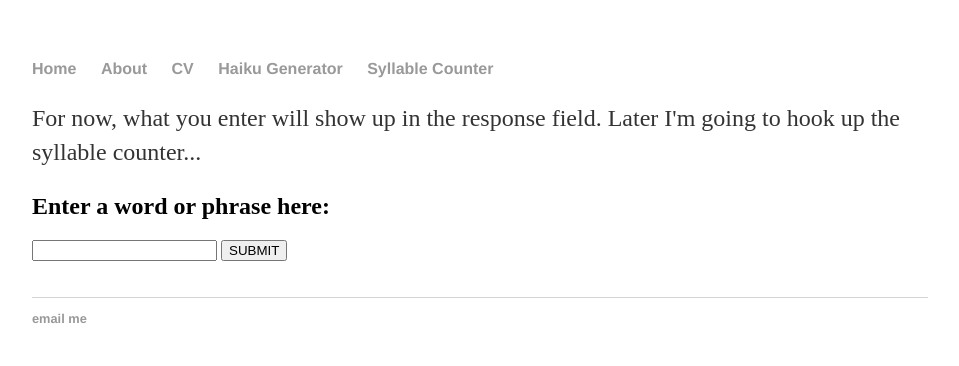
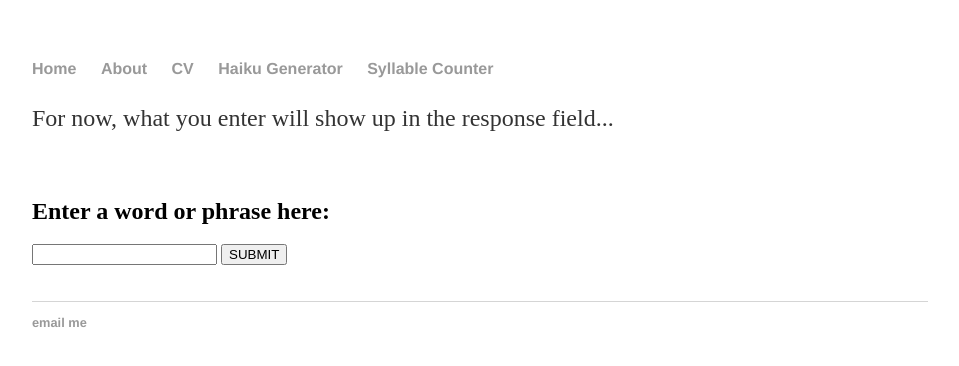
Before and after one commit to SeanEFletcher/SeanEFletcher.github.io, a Jekyll site: the page built from syllable/index.html, in a window 1280 px wide. Shown: the top 366 px of the page, without its empty margins (160-1119 px from the left). Built offline with Jekyll 4.4.1, drawn with Linux system fonts in a browser that asks for light colours.

Commit message:
Update index.html

```diff
--- a/syllable/index.html
+++ b/syllable/index.html
@@ -2,7 +2,7 @@
 layout: default
 title: Syllable Counter
 ---
-<p> For now, what you enter will show up in the response field. Later I'm going to hook up the syllable counter...</p>
+<p> For now, what you enter will show up in the response field...</p><br>
 <h2 id="prompt">Enter a word or phrase here:</h2>
 
       <form id="form" autocomplete="off">
```
